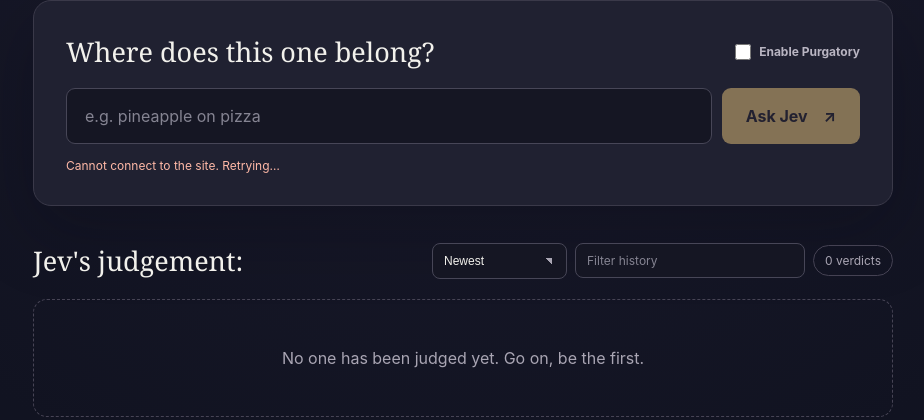
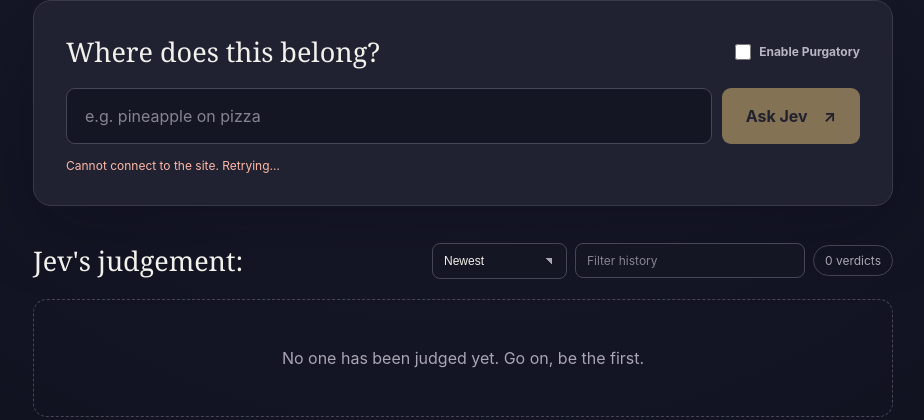
Before and after one commit to billroy/hotornot, a Flask app: page / in a window 1280 px wide. Shown: the part 135-555 px from the top of the page, without its empty margins (177-1101 px from the left). Run offline with Flask 3, Linux system fonts and the light colour scheme.

Commit message:
bullpen: Change "where does this one belong" to "Where does this belong?" [change-where-does-this-one-belong-to-where-does-this-belong-VYqS]

```diff
--- a/templates/index.html
+++ b/templates/index.html
@@ -20,7 +20,7 @@
         <section class="entry-card" aria-labelledby="entry-title">
           <div class="section-heading">
             <div>
-              <h2 id="entry-title">Where does this one belong?</h2>
+              <h2 id="entry-title">Where does this belong?</h2>
             </div>
             <label class="toggle-option">
               <input v-model="enablePurgatory" type="checkbox">
```
